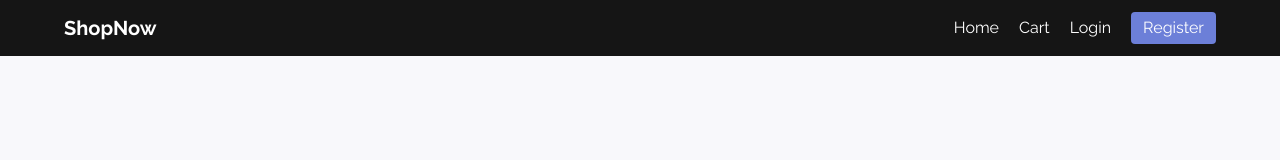
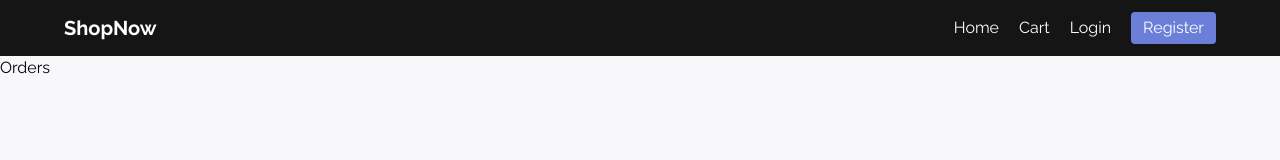
Before and after one commit to wdev48710-max/ShopNow-Frontend, a React (Vite) app: page /orders in a window 1280 px wide. Shown: the top 160 px of the page. Built offline with nearby package versions, Linux system fonts and the light colour scheme.

Commit message:
Fix admin orders page: route, nav links, auth headers, status update

```diff
--- a/src/App.jsx
+++ b/src/App.jsx
@@ -12,7 +12,7 @@ import Checkout from "./pages/Checkout"
 import AddProduct from "./pages/AddProduct"
 import { Toaster } from "react-hot-toast"
 import Footer from "./components/Footer"
-import orders from "./pages/Orders"
+import Orders from "./pages/Orders"
 
 const App = () => {
   return (
@@ -30,7 +30,7 @@ const App = () => {
                 <Route path="/cart" element={<Cart />} />
                 <Route path="/profile" element={<Profile />} />
                 <Route path="/product/:id" element={<ProductDetail />} />
-                <Route path="/orders" element={<orders />} />
+                <Route path="/orders" element={<Orders />} />
                 <Route path="/checkout" element={<Checkout />} />
                 <Route path="/add-product" element={<AddProduct />} />
               </Routes>
--- a/src/components/Navbar.jsx
+++ b/src/components/Navbar.jsx
@@ -29,7 +29,10 @@ const Navbar = () => {
           {isAuth ? (
             <>
               {role === "admin" && (
-                <Link to="/add-product" className="hover:text-lightBlue">Add Product</Link>
+                <>
+                  <Link to="/add-product" className="hover:text-lightBlue">Add Product</Link>
+                  <Link to="/orders" className="hover:text-lightBlue">Orders</Link>
+                </>
               )}
               <Link to="/profile" className="hover:text-lightBlue">Profile</Link>
               <button onClick={logout} className="bg-darkBlue px-3 py-1 rounded hover:bg-lightBlue">Logout</button>
@@ -52,8 +55,10 @@ const Navbar = () => {
           {isAuth ? (
             <>
               {role === "admin" && (
-                <Link to="/orders" className="hover:text-lightBlue">Orders</Link>,
-                <Link to="/add-product" onClick={() => setOpen(false)} className="hover:text-lightBlue">Add Product</Link>
+                <>
+                  <Link to="/orders" onClick={() => setOpen(false)} className="hover:text-lightBlue">Orders</Link>
+                  <Link to="/add-product" onClick={() => setOpen(false)} className="hover:text-lightBlue">Add Product</Link>
+                </>
               )}
               <Link to="/profile" onClick={() => setOpen(false)} className="hover:text-lightBlue">Profile</Link>
               <button onClick={logout} className="bg-darkBlue px-3 py-1 rounded hover:bg-lightBlue text-left">Logout</button>
--- a/src/pages/Orders.jsx
+++ b/src/pages/Orders.jsx
@@ -9,13 +9,13 @@ const Orders = () => {
 
     const fetchOrders = async () => {
         axios.get(`${API_URL}/api/orders/all`, {
-            headers: { Authorization:"Bearer"+ token }
+            headers: { Authorization: "Bearer " + token }
         }) .then((res) => setOrders(res.data))
     }
 
     const handleStatus = (id, status) => {
-        axios.put(`${API_URL}/api/orders/${id}/status`, {
-            header: { Authorization: "Bearer" + token },
+        axios.put(`${API_URL}/api/orders/${id}/status`, { status }, {
+            headers: { Authorization: "Bearer " + token },
         }).then(fetchOrders);
     }
 
@@ -23,12 +23,12 @@ const Orders = () => {
     <div>
         <h1>Orders</h1>
         {orders.map((order)=> (
-            <div key={order.id}>
+            <div key={order._id}>
                 <p><b>{order.user?.name}</b> - {new Date(order.createdAt).toLocaleDateString()}</p>
                 <p>Total: ${order.total}</p>
             <select
             value={order.status}
-            onChange={(e) => handleStatus(order.id, e.target.value)}
+            onChange={(e) => handleStatus(order._id, e.target.value)}
             >
                 <option value="pending">Pending</option>
                 <option value="processing">Processing</option>
```
